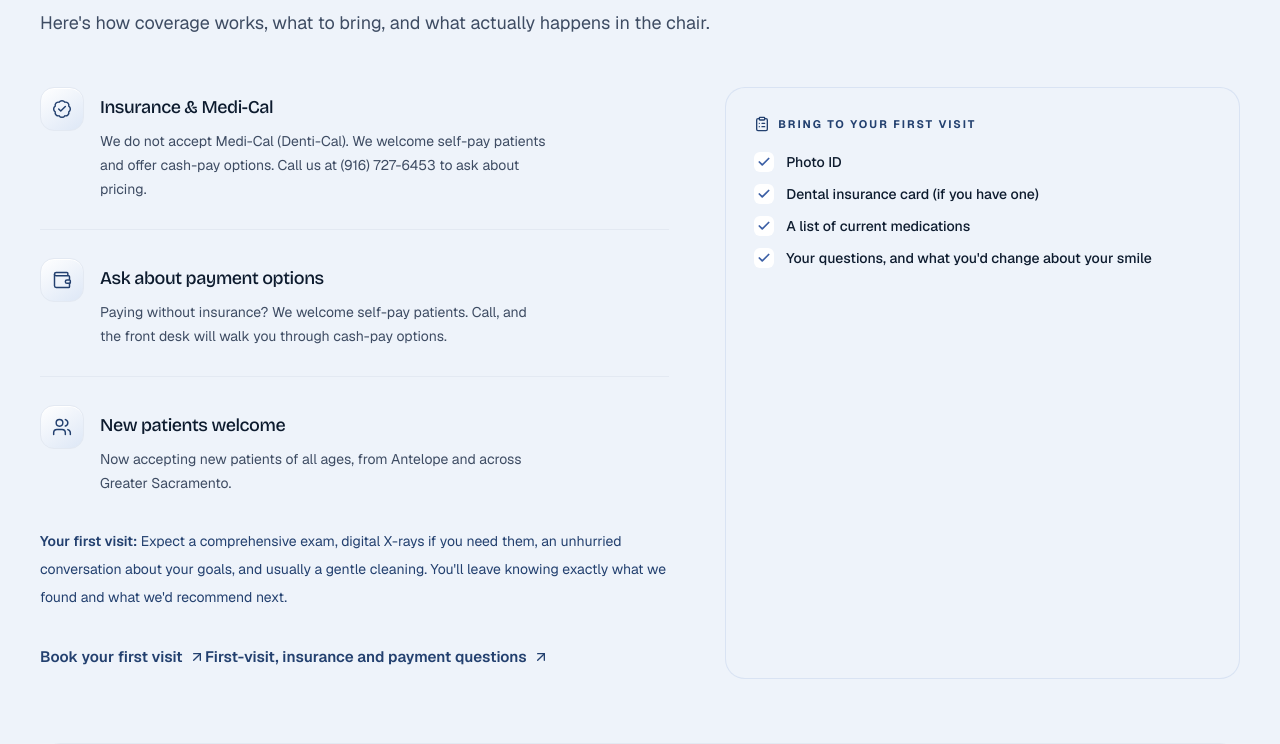
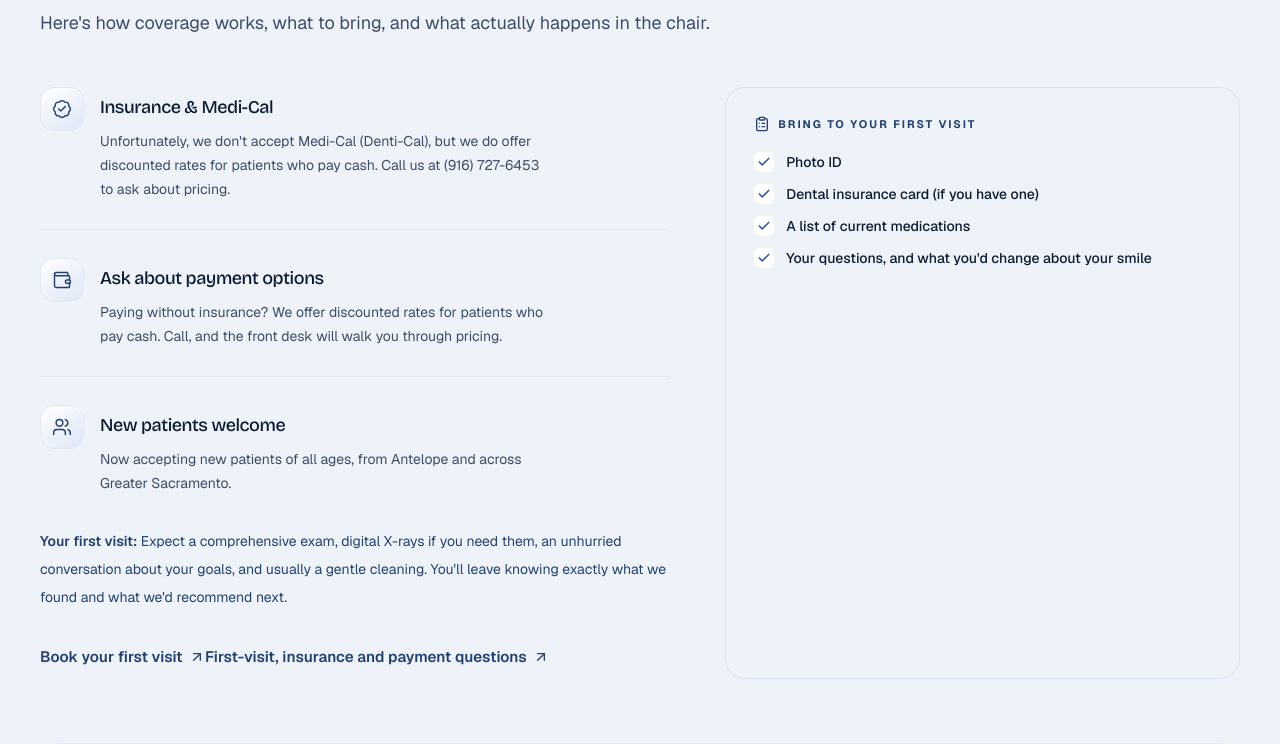
Before and after one commit to enzo-prism/sacramento-dental-medicine-redesign, a Next.js app: page / in a window 1280 px wide. Shown: the part 9460-10204 px from the top of the page. Built offline with nearby package versions, Linux system fonts and the light colour scheme; no server answers.

Commit message:
Use Dr. Narodovich's wording for Medi-Cal and cash rates.
Replace the generic cash-pay line with his meeting language: the practice does not accept Medi-Cal, and discounted rates are available for patients who pay cash.

Co-authored-by: enzo <enzo-prism@users.noreply.github.com>

```diff
--- a/src/data/site.ts
+++ b/src/data/site.ts
@@ -544,7 +544,7 @@ export const visitTypes: VisitType[] = [
 // cash-discount percentages, or financing partners here.
 export const mediCalFaqQuestion = "Do you accept Medi-Cal?";
 export const mediCalSelfPayAnswer =
-  `We do not accept Medi-Cal (Denti-Cal). We welcome self-pay patients and offer cash-pay options. Call us at ${contact.phoneDisplay} to ask about pricing.`;
+  `Unfortunately, we don't accept Medi-Cal (Denti-Cal), but we do offer discounted rates for patients who pay cash. Call us at ${contact.phoneDisplay} to ask about pricing.`;
 
 // New patients — practical, high-intent info (coverage, payment, first visit)
 export const newPatient = {
@@ -559,7 +559,7 @@ export const newPatient = {
     },
     {
       title: "Ask about payment options",
-      body: "Paying without insurance? We welcome self-pay patients. Call, and the front desk will walk you through cash-pay options.",
+      body: "Paying without insurance? We offer discounted rates for patients who pay cash. Call, and the front desk will walk you through pricing.",
     },
     {
       title: "New patients welcome",
@@ -571,7 +571,7 @@ export const newPatient = {
     "For other dental plans, call with your plan information before your visit. The front desk can confirm whether your plan is accepted and help you understand coverage questions. Coverage and out-of-pocket costs depend on your plan and recommended care.",
   selfPayHeading: "What if I do not have dental insurance?",
   selfPayBody:
-    `We welcome self-pay patients and offer cash-pay options. Call us at ${contact.phoneDisplay} to ask about pricing. Treatment estimates depend on an exam and the care you need; request an explanation of costs before deciding on treatment.`,
+    `We offer discounted rates for patients who pay cash. Call us at ${contact.phoneDisplay} to ask about pricing. Treatment estimates depend on an exam and the care you need; request an explanation of costs before deciding on treatment.`,
   bring: [
     "Photo ID",
     "Dental insurance card (if you have one)",
```
Also changed, not shown: 1 other file (tests, documents, lock files or other folders).
